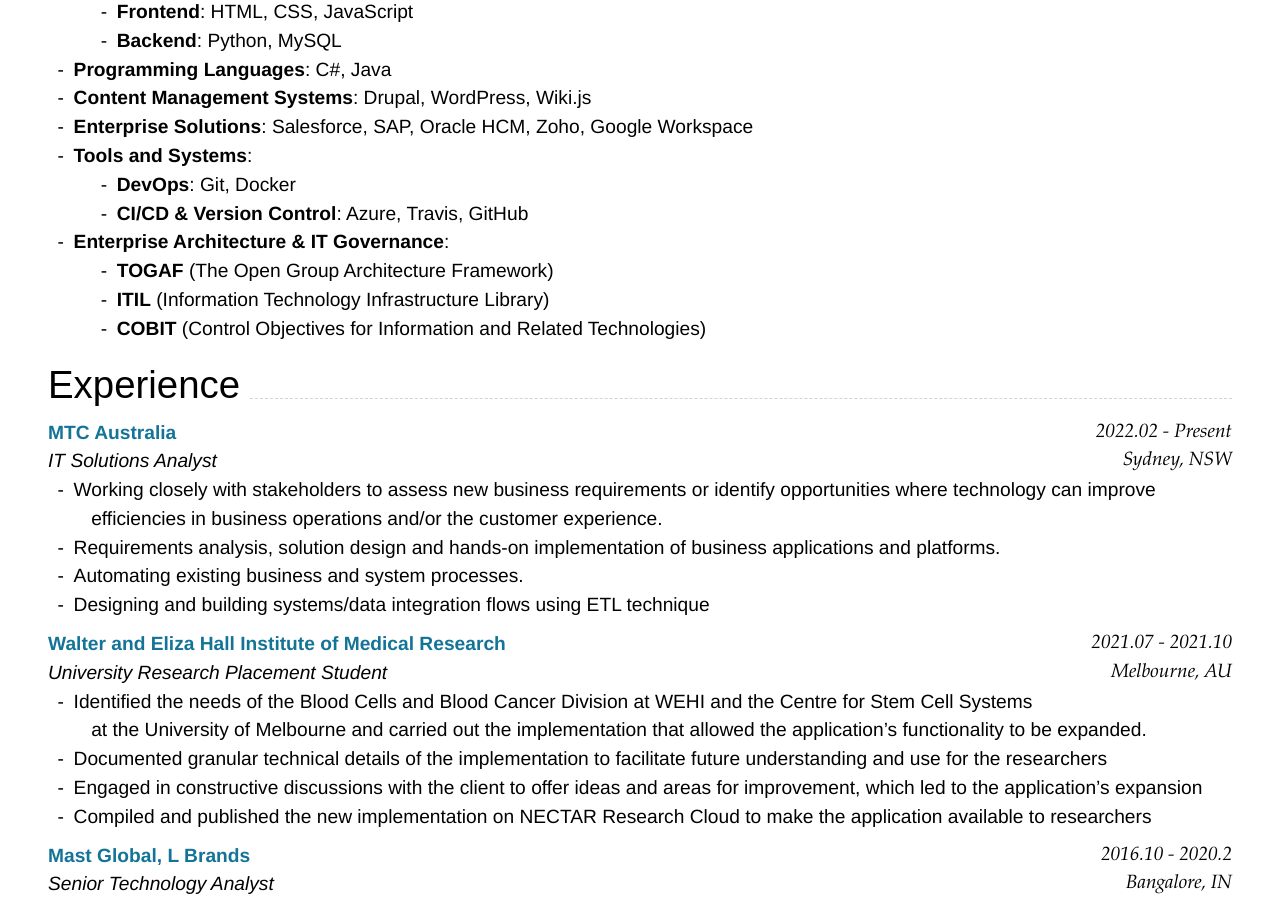
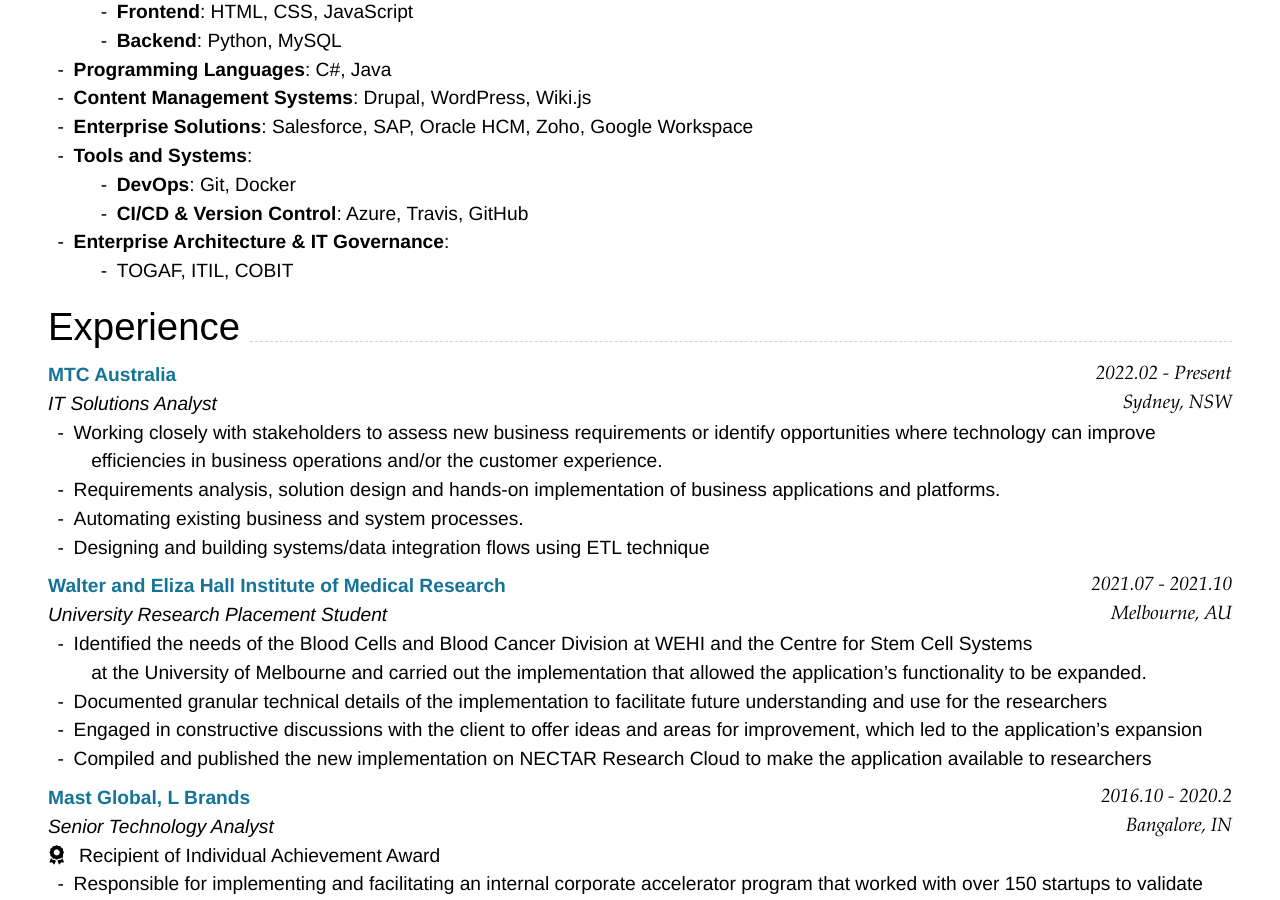
Before and after one commit to thedhanawada/me, a Jekyll site: the page built from index.md, in a window 1280 px wide and 900 px high, scrolled down 895 px. Built offline with Jekyll 4.4.1, drawn with Linux system fonts in a browser that asks for light colours; nearby versions of some CDN libraries.

Commit message:
Update index.md

```diff
--- a/index.md
+++ b/index.md
@@ -77,10 +77,7 @@ Pondicherry, IN
    - **DevOps**: Git, Docker
    - **CI/CD & Version Control**: Azure, Travis, GitHub
 7. **Enterprise Architecture & IT Governance**:
-   - **TOGAF** (The Open Group Architecture Framework)
-   - **ITIL** (Information Technology Infrastructure Library)
-   - **COBIT** (Control Objectives for Information and Related Technologies)
-
+   - TOGAF, ITIL, COBIT
 
 ## Experience
 ### **[MTC Australia](https://mtcaustralia.com.au/){:target="_blank"}** `2022.02 - Present`
```
